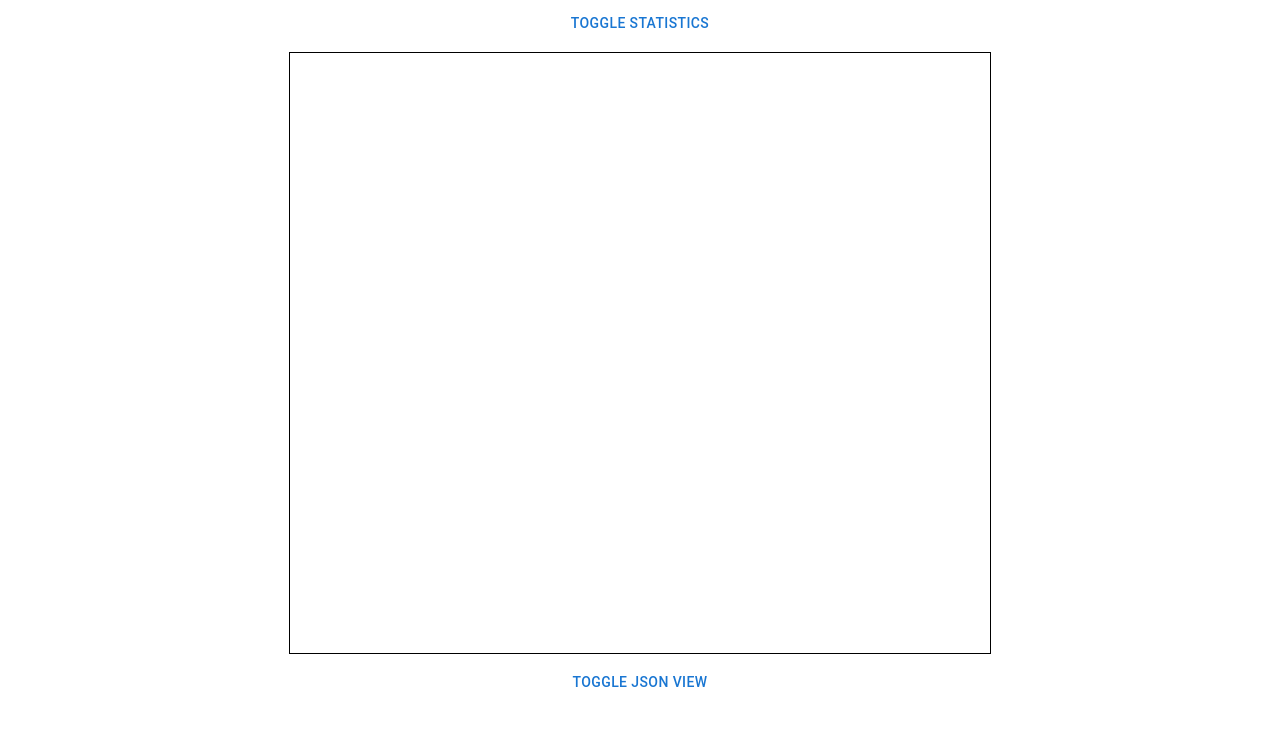
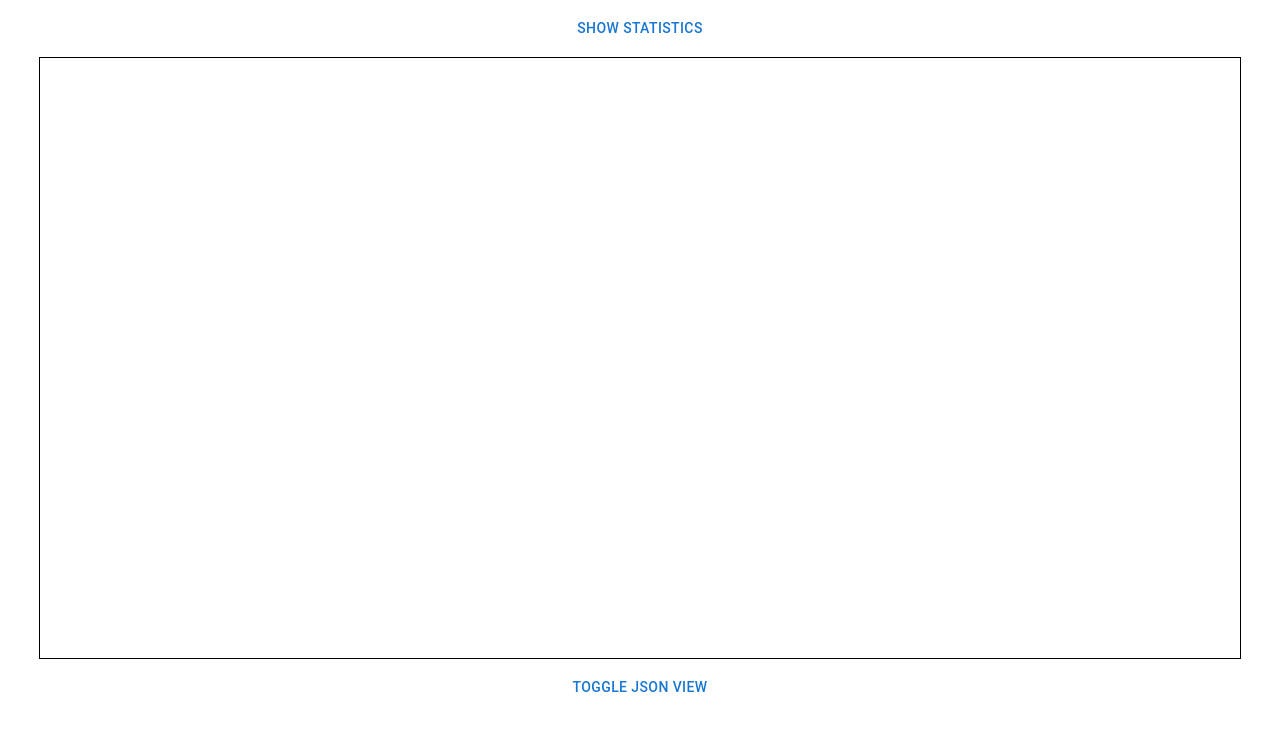
Before and after one commit to adriandoinea/polygon-drawing, a React (Create React App) app: page / in a window 1280 px wide. Shown: the top 730 px of the page. Built offline with nearby package versions, Linux system fonts and the light colour scheme.

Commit message:
Styles changes

```diff
--- a/src/components/PolygonDrawing.tsx
+++ b/src/components/PolygonDrawing.tsx
@@ -1,7 +1,6 @@
 import React, { useCallback, useEffect, useRef, useState } from "react";
 import styles from "./PolygonDrawing.module.css";
 import { draw, arePointsConnected } from "../util";
-import { Stack } from "@mui/material";
 import { Point, Polygon } from "../types/types";
 
 interface PolygonDrawingProps {
@@ -133,7 +132,8 @@ const PolygonDrawing = ({
 
     if (previewStartPoint?.x && previewStartPoint.y) {
       ctx.beginPath();
-      ctx.strokeStyle = "#42a4f5";
+      ctx.strokeStyle = "#027adb";
+      ctx.setLineDash([5]);
       ctx.moveTo(previewStartPoint.x, previewStartPoint.y);
       ctx.lineTo(x, y);
       const lastPolygon = polygons[polygons.length - 1];
@@ -150,18 +150,14 @@ const PolygonDrawing = ({
   };
 
   return (
-    <Stack alignItems="center" justifyContent="center" rowGap="10px">
     <canvas
       className={styles.canvas}
       ref={canvasRef}
       onClick={handlePoints}
       onMouseMove={handleMouseOver}
-        width={700}
+      width={1200}
       height={600}
-      >
-        <p>Canvas drawing</p>
-      </canvas>
-    </Stack>
+    />
   );
 };
 
--- a/src/components/StatisticsPanel.tsx
+++ b/src/components/StatisticsPanel.tsx
@@ -18,7 +18,7 @@ const StatisticsPanel = ({ polygons }: { polygons: Polygon[] }) => {
     };
   };
   return (
-    <Stack marginTop="5px">
+    <Stack marginTop="10px">
       <Collapse in={shownSettings}>
         <Stack alignItems="center" rowGap="10px" marginBottom="5px">
           <div>Polygons: {renderStatistics().polygons}</div>
@@ -26,11 +26,8 @@ const StatisticsPanel = ({ polygons }: { polygons: Polygon[] }) => {
           <div>Total lines: {renderStatistics().totalLines}</div>
         </Stack>
       </Collapse>
-      <Button
-        onClick={() => setShownSettings((prev) => !prev)}
-        title={shownSettings ? "Hide Statistics" : "Show Statistics"}
-      >
-        Toggle statistics
+      <Button onClick={() => setShownSettings((prev) => !prev)}>
+        {shownSettings ? "Hide Statistics" : "Show Statistics"}
       </Button>
     </Stack>
   );
--- a/src/util.ts
+++ b/src/util.ts
@@ -7,6 +7,7 @@ export function draw(points: Point[], canvas: HTMLCanvasElement) {
     if (!ctx) return;
 
     ctx.beginPath();
+    ctx.setLineDash([]);
     if (points.length > 1) {
       ctx.moveTo(points[0].x, points[0].y);
       for (let point of points) {
```
Lines whose indentation alone changed are shown as unchanged.
